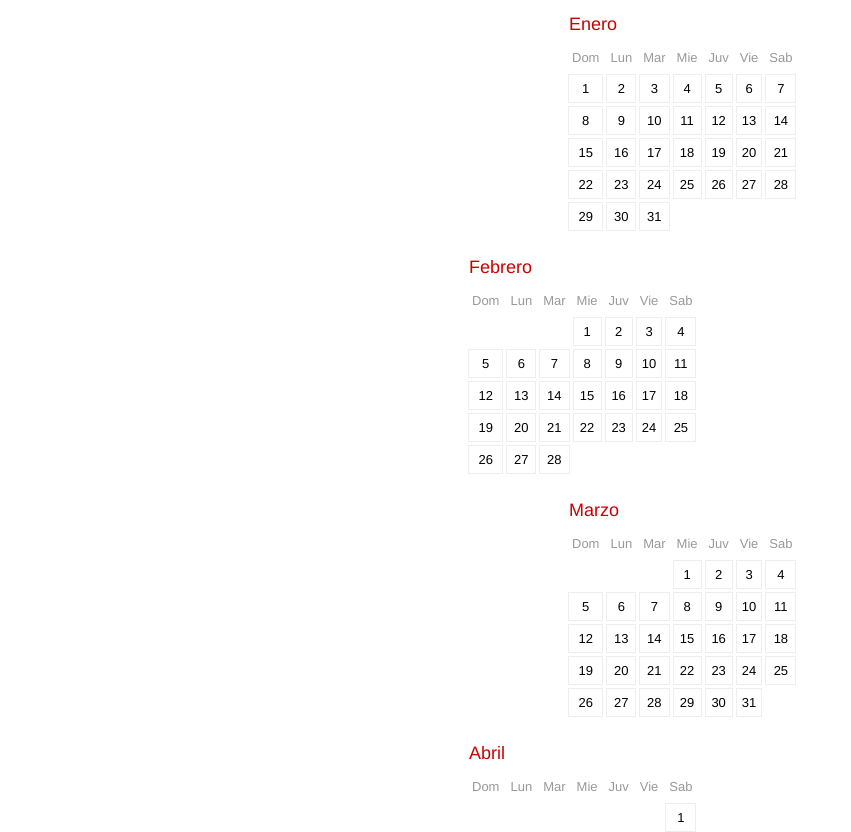
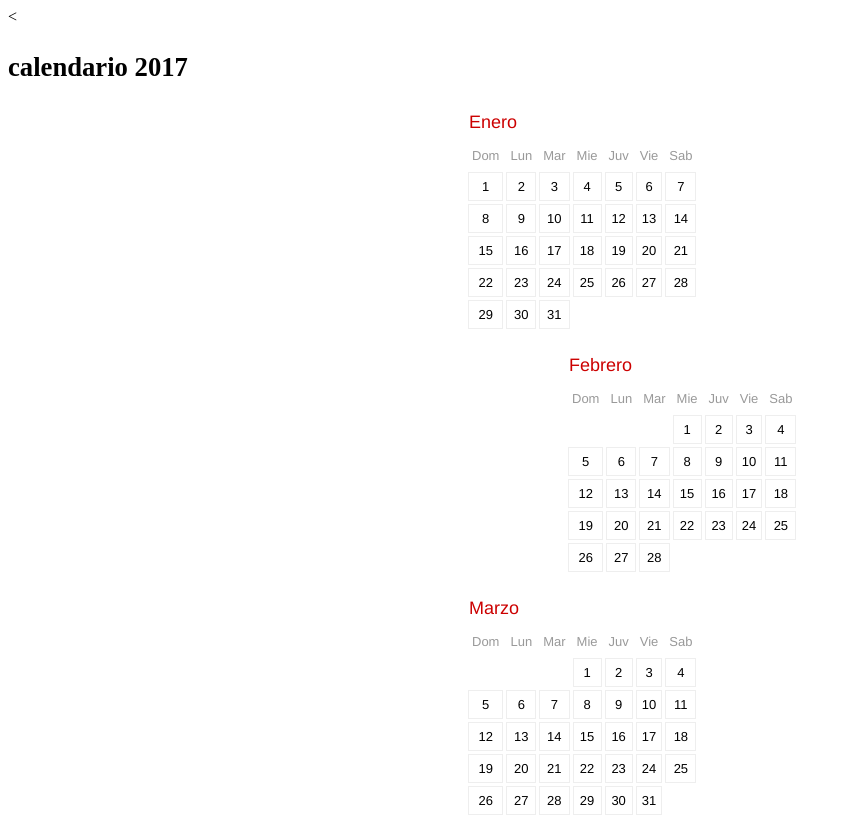
Before and after one commit to BelensOrganization/calendario-devcode, a plain HTML site: page index.html in a window 1280 px wide. Shown: the top 832 px of the page, without its empty margins (0-851 px from the left). Drawn offline with Linux system fonts and the light colour scheme.

Commit message:
nuevo titulo

```diff
--- a/index.html
+++ b/index.html
@@ -9,7 +9,8 @@
 </head>
 
 <body>
-    <script src="main.js"></script>
+    <<h1> <small>calendario 2017</small></h1>
+        <script src="main.js"></script>
 </body>
 
 </html>
```
